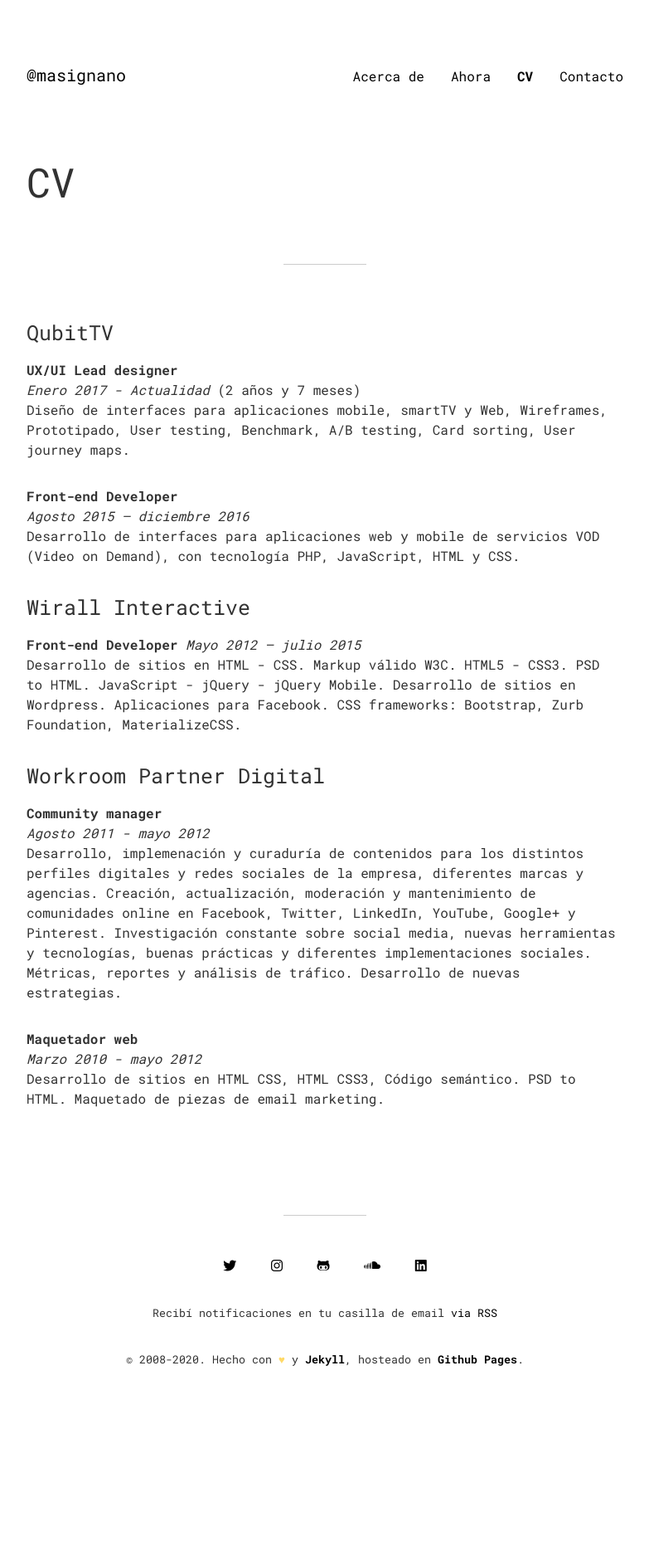
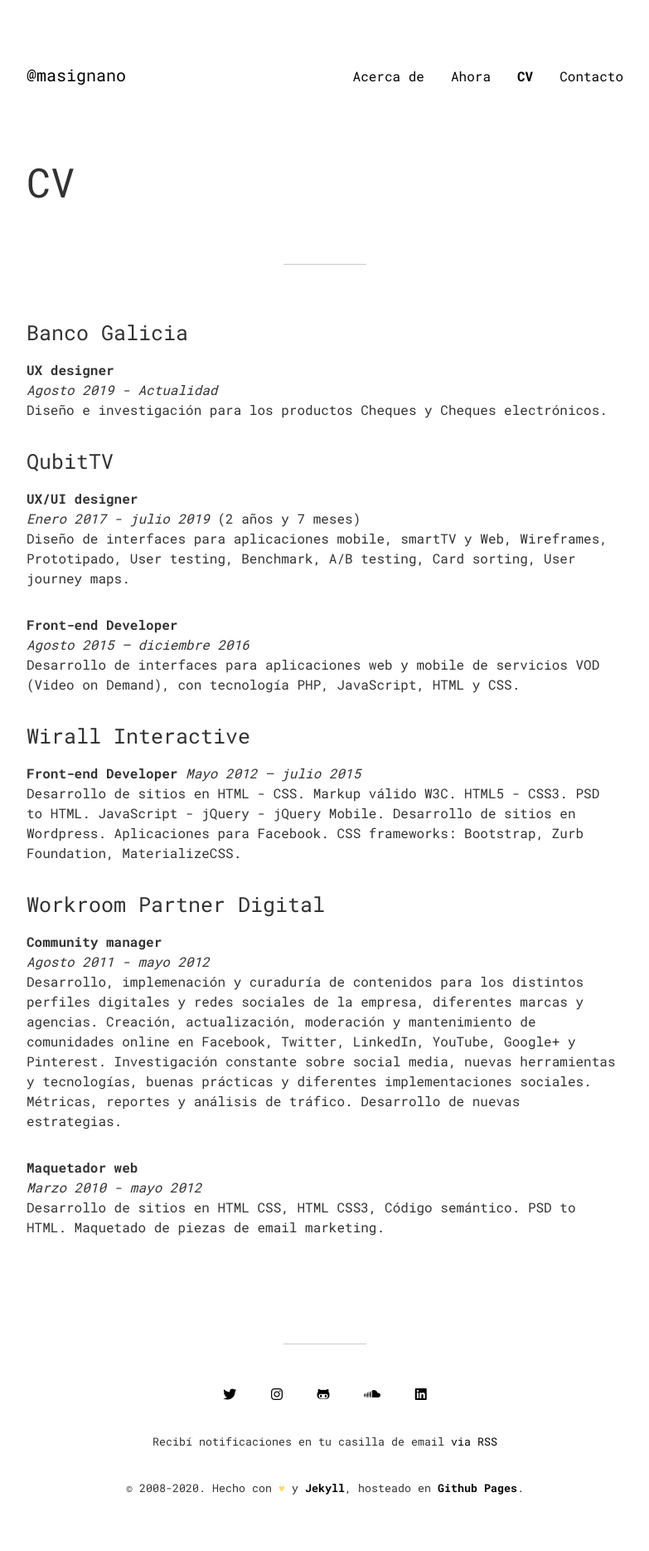
Before and after one commit to martinmasignano/martinmasignano.github.io, a Jekyll site: the page built from resume.md, in a window 1280 px wide. Shown: the whole page at 83% size, without its empty margins (248-1031 px from the left). Built offline with Jekyll 4.4.1, drawn with Linux system fonts in a browser that asks for light colours; nearby versions of some CDN libraries; before the commit the page ends 1714 px from its top, so only the background shows below that.

Commit message:
Actualizo acerca, ahora y cv

```diff
--- a/resume.md
+++ b/resume.md
@@ -6,9 +6,14 @@ order: 2
 ---
 <hr>
 
+#### Banco Galicia
+**UX designer**
+*Agosto 2019 - Actualidad*
+Diseño e investigación para los productos Cheques y Cheques electrónicos.
+
 #### QubitTV
-**UX/UI Lead designer**
-*Enero 2017 - Actualidad*  (2 años y 7 meses)
+**UX/UI designer**
+*Enero 2017 - julio 2019*  (2 años y 7 meses)
 Diseño de interfaces para aplicaciones mobile, smartTV y Web, Wireframes, Prototipado, User testing, Benchmark, A/B testing, Card sorting, User journey maps.
 
 **Front-end Developer**
```
Also changed, not shown: about.md (+5 -3 lines), now.md (+2 -4 lines).
